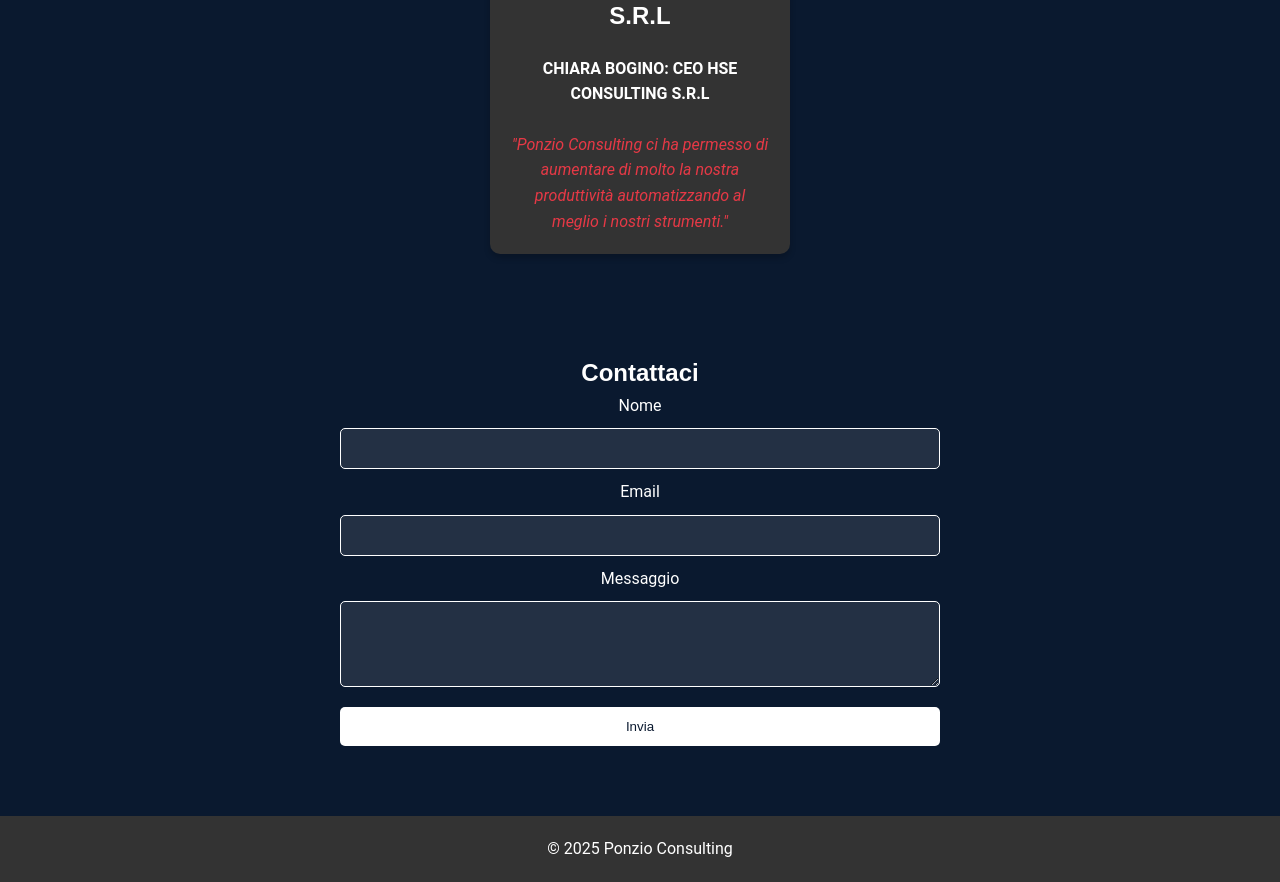
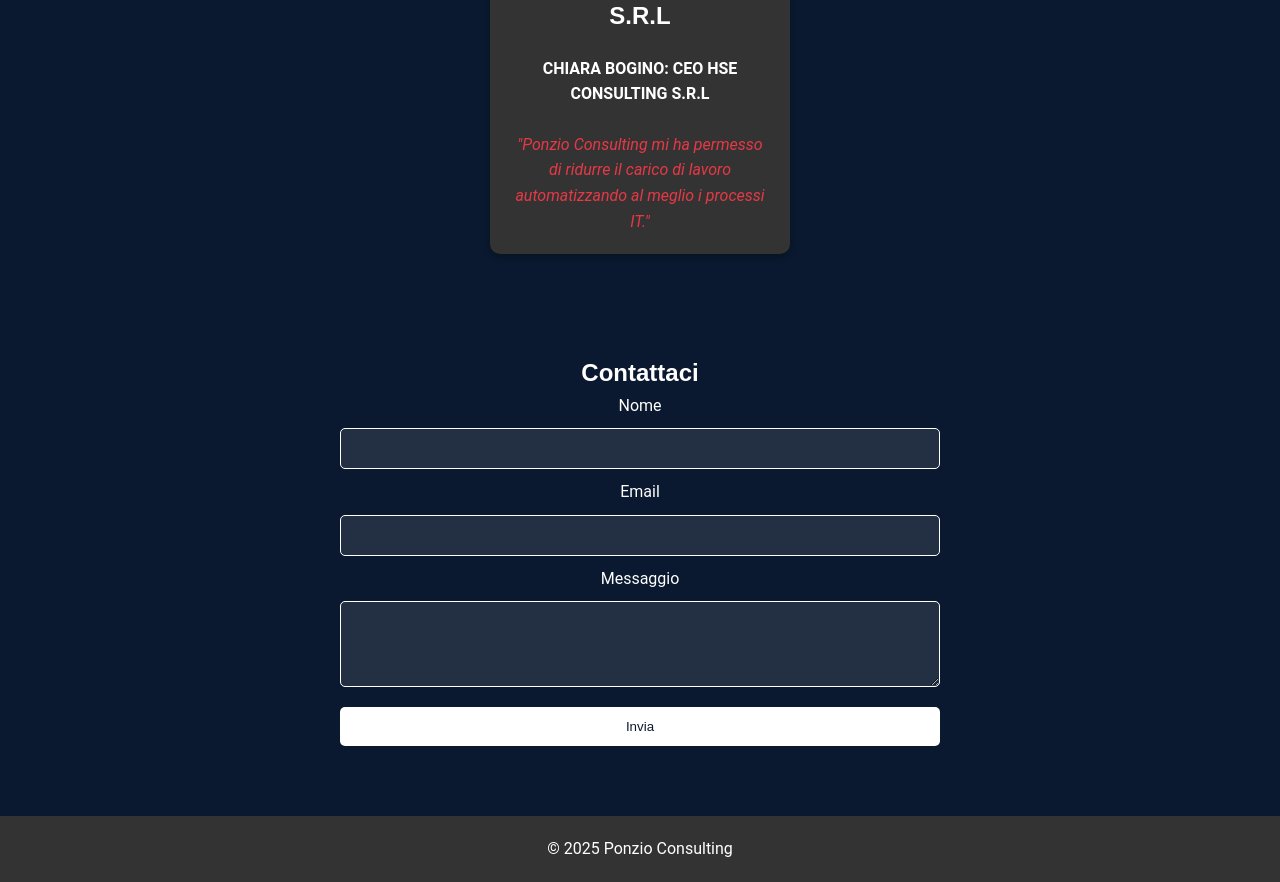
Before and after one commit to Ponzio-it/ponzio-consulting, a Next.js app: page / in a window 1280 px wide. Shown: the part 1520-2402 px from the top of the page. Built offline with nearby package versions, Linux system fonts and the light colour scheme.

Commit message:
changing quote

```diff
--- a/src/components/Customers.js
+++ b/src/components/Customers.js
@@ -9,7 +9,7 @@
     logo: "/logos/hse.png",
     website: "https://www.hseconsulting.info",
     customerName: "CHIARA BOGINO: CEO HSE CONSULTING S.R.L",
-    quote: "Ponzio Consulting ci ha permesso di aumentare di molto la nostra produttività automatizzando al meglio i nostri strumenti.",
+    quote: "Ponzio Consulting mi ha permesso di ridurre il carico di lavoro automatizzando al meglio i processi IT.",
   },
 ];
 
```
